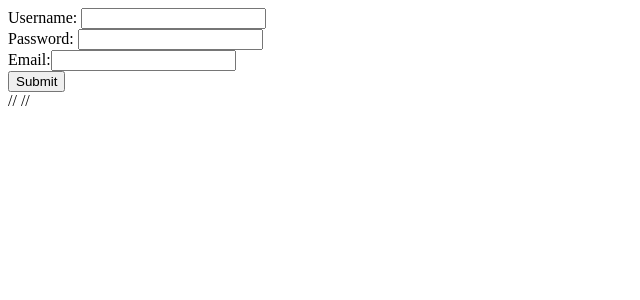
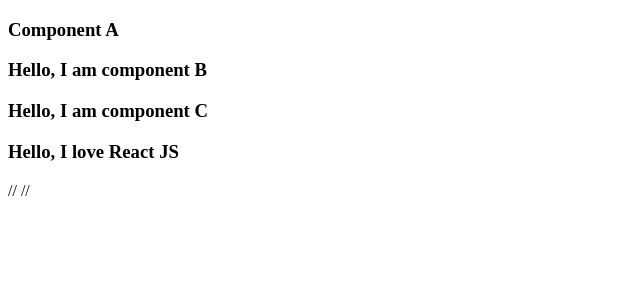
Before and after one commit to surendhar77/react19, a React (Vite) app: page / in a window 1280 px wide. Shown: the top 300 px of the page, without its empty margins (0-640 px from the left). Built offline with nearby package versions, Linux system fonts and the light colour scheme.

Commit message:
props drilling committed

```diff
--- a/src/App.jsx
+++ b/src/App.jsx
@@ -29,9 +29,10 @@
 // import { ReactUseEffect } from "./components/hooks/useEffect";
 // import ContactForm from "./components/hooks/useState/ContactForm";
 // import LoginForm from "./components/hooks/useState/LoginForm";
+// import { UseId } from "./components/hooks/UseId";
+// import ForwardRefs from "./components/hooks/useRefs/ForwardRefs";
 
-import { UseId } from "./components/hooks/UseId";
-// import ForwardRefs from "./components/hooks/useRefs/ForwardRefs";
+import { ParentComponent } from "./components/PropDrilling";
 
 // import { UseRef } from "./components/hooks/useRefs";
 
@@ -63,7 +64,8 @@ const App = () => {
   {/* <HarryPotterCharacter /> */}
   {/* <UseRef />  */}
   {/* <ForwardRefs /> */}
-  <UseId />
+  {/* <UseId /> */}
+  <ParentComponent />
   </section>
 
 };
--- /dev/null
+++ b/src/components/PropDrilling.jsx
@@ -0,0 +1,36 @@
+export const ParentComponent = () => {
+    return (
+      <section
+        className={`p-4 h-lvh font-display tracking-wider flex flex-col justify-center  items-center bg-gray-900 text-white`}
+      >
+        <h1>Component A</h1>
+        <ChildComponent data="React JS" />
+      </section>
+    );
+  };
+
+  const ChildComponent = (props) => {
+    return (
+      <>
+        <h1>Hello, I am component B</h1>
+        <GrandChildComponent data={props.data} />
+      </>
+    );
+  };
+
+  const GrandChildComponent = (props) => {
+    return (
+      <>
+        <h1>Hello, I am component C</h1>
+        <GrandGrandChildComponent data={props.data} />
+      </>
+    );
+  };
+
+  const GrandGrandChildComponent = (props) => {
+    return (
+      <>
+        <h1>Hello, I love {props.data}</h1>
+      </>
+    );
+  };
```
